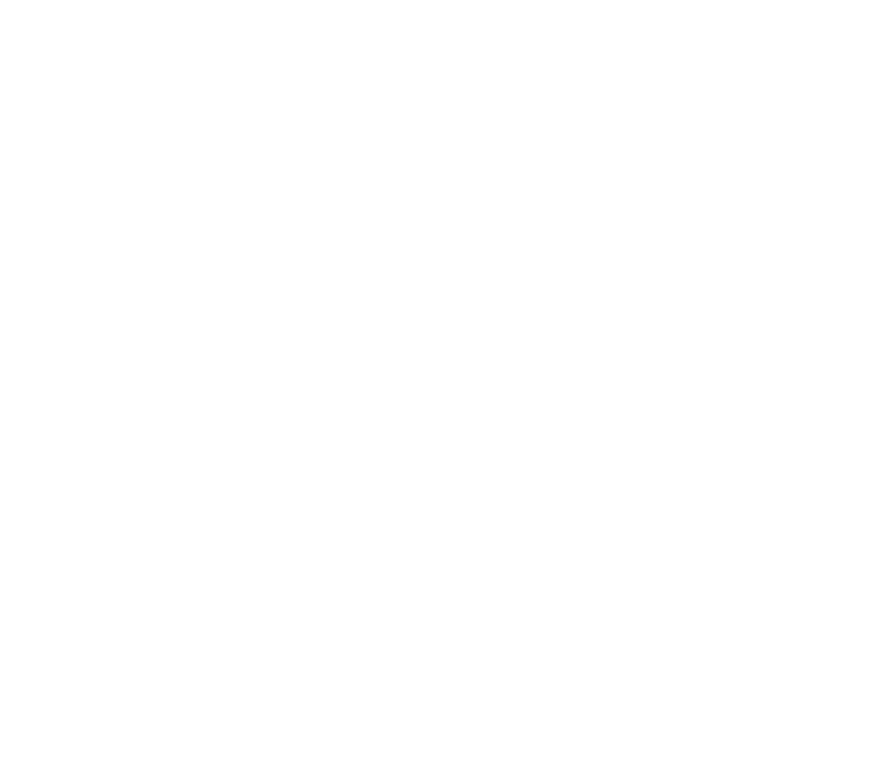
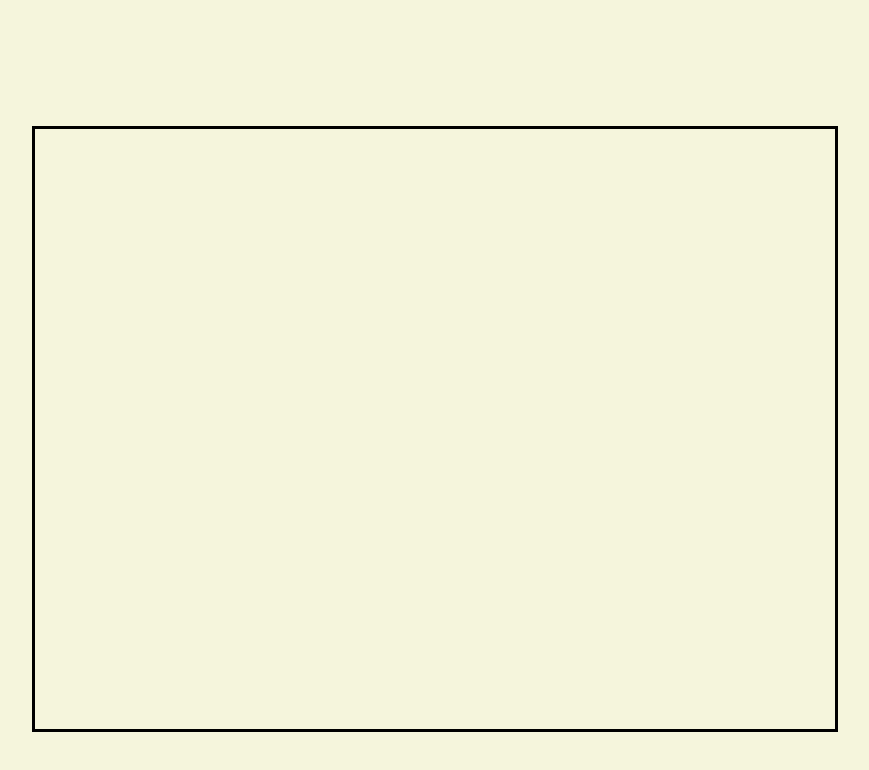
Before and after one commit to limeemil/JavaScript-Assignment, a plain HTML site: page index.html in a window 1280 px wide. Shown: the whole page, without its empty margins (205-1074 px from the left). Drawn offline with Linux system fonts and the light colour scheme.

Commit message:
Added first image tile

```diff
--- a/index.html
+++ b/index.html
@@ -6,7 +6,9 @@
         <title>Sokoban</title>
     </head>
     <body>
+        <div id="map">
 
+        </div>
     </body>
     <script src="SokobanBase.js"></script>
     <script src="UtilFunctions.js"></script>
--- a/style.css
+++ b/style.css
@@ -0,0 +1,12 @@
+html {
+    background: beige;
+}
+
+#map {
+    position: relative;
+    width: 800px;
+    height: 600px;
+    border: 3px solid black;
+    margin: auto;
+    margin-top: 10%;
+}
```
Also changed, not shown: Images/Wall.png (added).
